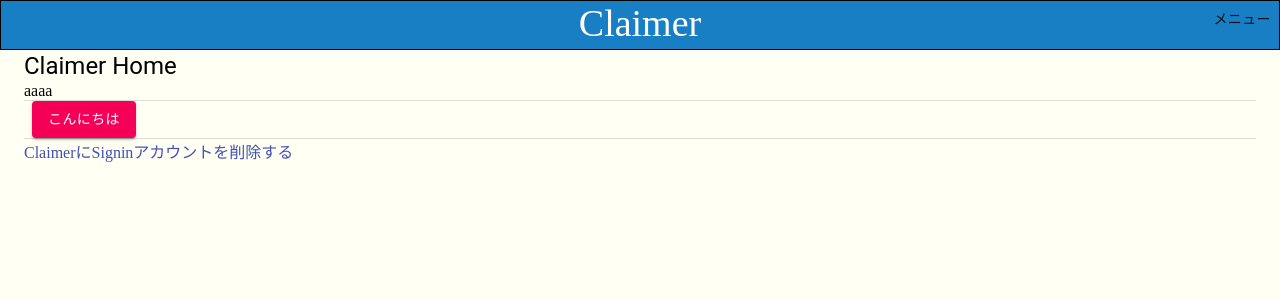
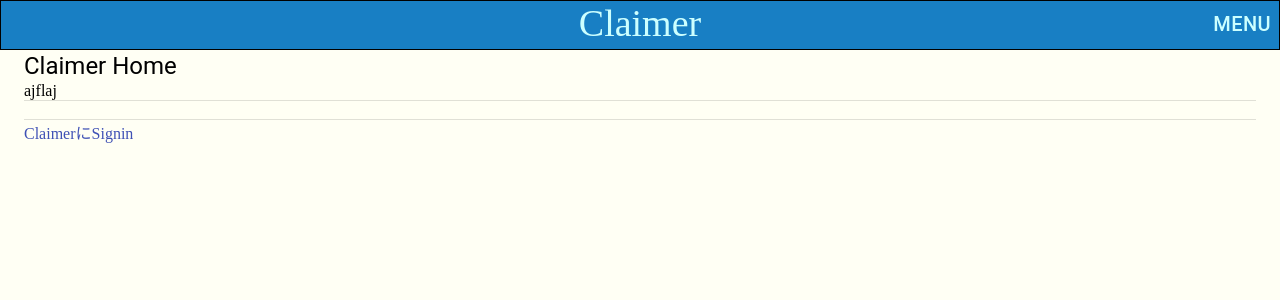
Before and after one commit to 3-month-developmant/front, a React (Create React App) app: page / in a window 1280 px wide. Shown: the top 300 px of the page. Built offline with nearby package versions, Linux system fonts and the light colour scheme.

Commit message:
リストによる遷移

```diff
--- a/public/main.css
+++ b/public/main.css
@@ -14,9 +14,7 @@ body{
     justify-content: center;
 }
 @media(min-width:481px){
-
     #head{
-
         position:relative;
         width:100%;
         height:50px;
@@ -32,9 +30,14 @@ body{
     }
 
     span.sysname{
-        color: #FFFFFF;
+        color: #CCFFFF;
         font-family: serif;
         font-size:38px;
+    }
+
+    span.menu_button{
+        color:#CCFFFF;
+        font-size:20px;
     }
 }
 @media(max-width:480px){
@@ -52,9 +55,12 @@ body{
         margin-top:auto;
     }
     span.sysname{
-        color: #FFFFFF;
+        color: #CCFFFF;
         font-family: serif;
         font-size:30px;
-
+    }
+    span.menu_button{
+        color:#CCFFFF;
+        font-size:20px;
     }
 }
--- a/src/component/Head.jsx
+++ b/src/component/Head.jsx
@@ -7,15 +7,26 @@ import MenuList from '@material-ui/core/MenuList';
 import ListItem from '@material-ui/core/ListItem'
 import { Container } from '@material-ui/core';
 import Link from '@material-ui/core/Link';
+import { render } from 'react-dom';
+
+
+
 const Head=()=>{
     const [anchorEl,setAnchorEl]=React.useState(null);
 
     const handleClick=(e)=>{
         setAnchorEl(e.currentTarget);
     }
-    const handleClose=(e)=>{
+    const handleCloseHome=(e)=>{
         setAnchorEl(null);
+        window.location.href="/";
+
     }
+    const handleCloseDel=(e)=>{
+        setAnchorEl(null);
+        window.location.href="/DelAccount";
+    }
+
     return(
             <div>
                 <div class="headerparent">
@@ -24,27 +35,29 @@ const Head=()=>{
                 </div>
                 <div class="menu">
                 <Button aria-controls="simple-menu" aria-haspopup="true" onClick={handleClick}>
-                    メニュー
+                    <span class="menu_button">MENU</span>
                 </Button>
                 <Menu
                     id="simple-menu"
                     anchorEl={anchorEl}
                     keepMounted
                     open={Boolean(anchorEl)}
-                onClose={handleClose}
+                    onClose={handleCloseHome,handleCloseDel}
                 >
-                <MenuItem onClick={handleClose} href='/'>Home</MenuItem>
-
-                <MenuItem onClick={handleClose}>Logout</MenuItem>
-                <MenuItem onClick={handleClose}><Link href="/DelAccount">DeleteAccount</Link></MenuItem>
-
-
+                    <MenuItem onClick={handleCloseHome} href="/"><Link href="/">Home</Link></MenuItem>
+                    <MenuItem onClick={handleCloseHome} href="/">Logout</MenuItem>
+                    <MenuItem onClick={handleCloseDel}>DeleteAccount</MenuItem>
                 </Menu>
                 </div>
                 </div>
             </div>
 
         );
+
+
+
 }
 
+
+
 export default Head;
--- a/src/component/Home.jsx
+++ b/src/component/Home.jsx
@@ -8,6 +8,7 @@ import Button from '@material-ui/core/Button';
 import Grid from '@material-ui/core/Grid';
 import Divider from '@material-ui/core/Divider';
 const Home=()=>{
+
     return(
         <Container>
             <Typography component="h1" variant="h5">
@@ -19,17 +20,13 @@ const Home=()=>{
                 justify="center"
                 alignItems="center"
             >
-                aaaa
+                ajflaj
             </Grid>
             <Divider />
             <Box component="span" m={1}>
-                <Button color="secondary" variant="contained" href="/Signin">
-                    こんにちは
-                </Button>
             </Box>
             <Divider />
             <Link href='/Signin'>ClaimerにSignin</Link>
-            <Link href='/DelAccount'>アカウントを削除する</Link>
         </Container>
     );
 }
```
Lines whose indentation alone changed are shown as unchanged.
